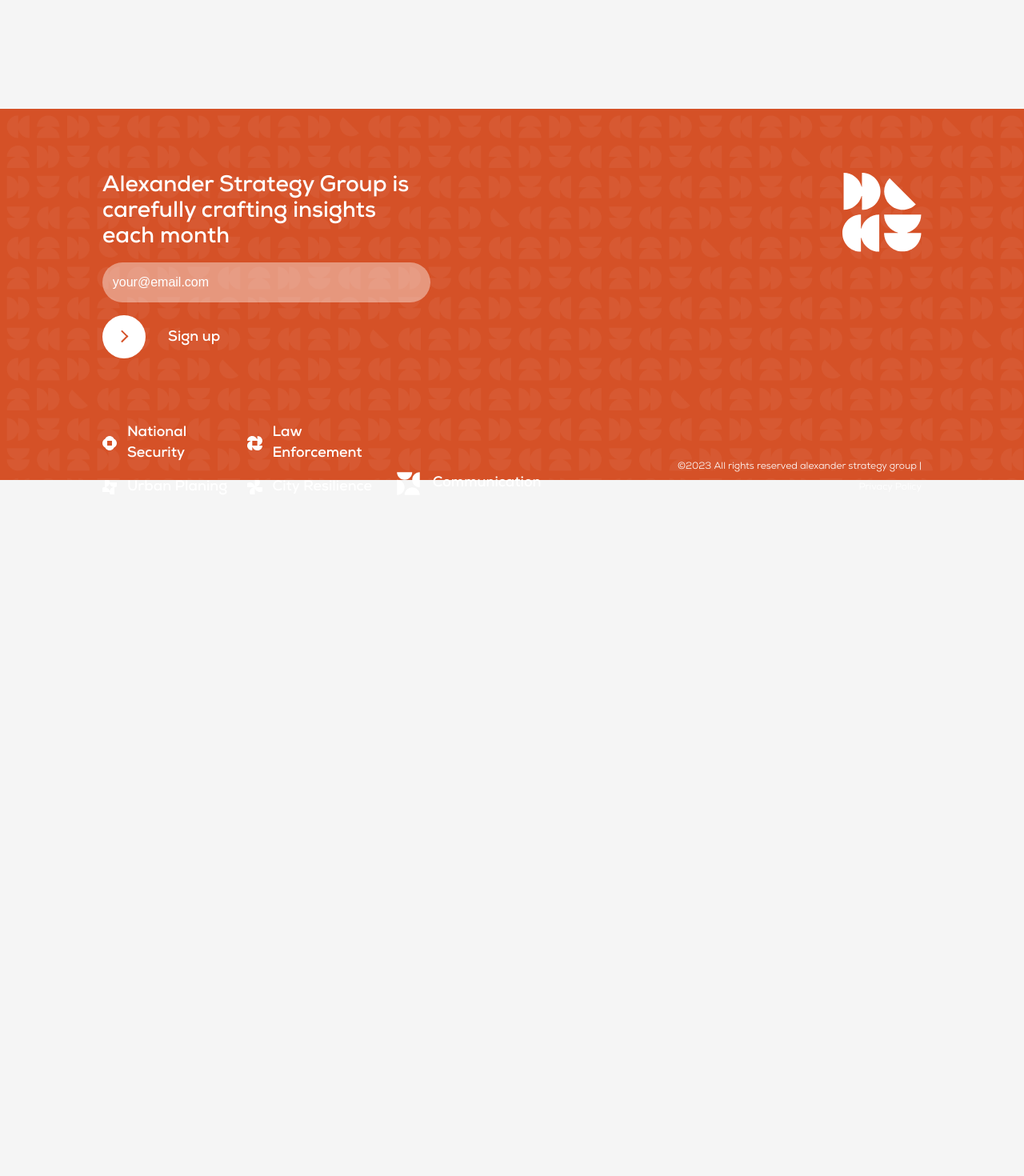
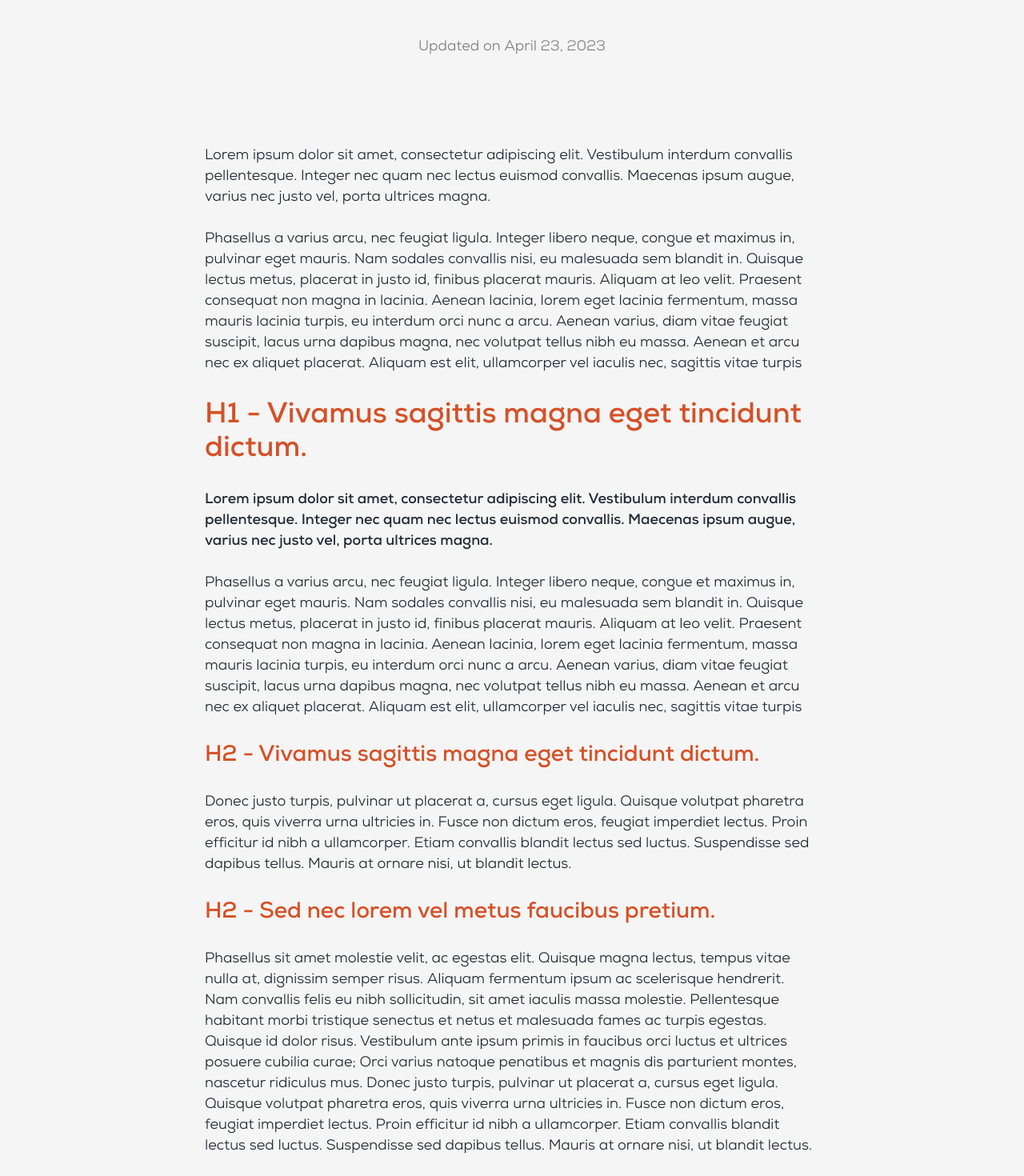
Before and after one commit to Novadigital-fr/ASG, a Nuxt app: page /privacy in a window 1280 px wide. Shown: the part 200-1670 px from the top of the page at 80% size. Before the commit the page ends 800 px from the top, so only its background shows below. Built offline with nearby package versions, Linux system fonts and the light colour scheme.

Commit message:
mail numéro 1

```diff
--- a/components/Header.vue
+++ b/components/Header.vue
@@ -71,7 +71,7 @@
   rond.value = true;
   setTimeout (()=>{
     window.location.href ="https://phenomenal-pothos-655a2a.netlify.app/contact"
-  },"1500")
+  },"800")
 }
 
 let triggerArray = [];
@@ -115,6 +115,7 @@
 
   }
 
+
 });
 
 // onUpdated(() => {
@@ -155,7 +156,23 @@
 <style lang="scss" scoped >
 .dark{
   color: var(--color-secondaire);
-  transition: color 0.5s ease-in-out;
+  // transition: color 0.5s ease-in-out;
+
+  .image1{
+        background-image: url("/img/Services_Icons/alexander_strategy_group_services_national_security.svg");
+  }
+ .image2{
+        background-image: url("/img/Services_Icons/alexander_strategy_group_services_law_enforcement.svg");
+      }
+  .image3{
+        background-image: url("/img/Services_Icons/alexander_strategy_group_services_urban_planning.svg");
+      }
+  .image4{
+        background-image: url("/img/Services_Icons/alexander_strategy_group_services_city_resilience.svg");
+      }
+  .image5{
+        background-image: url("/img/Services_Icons/alexander_strategy_group_services_communication.svg");
+      }
 }
 
 .transition_rond{
@@ -167,7 +184,7 @@
 
   &--click{
     // animation: rond 1s;
-    animation: rond 1.2s linear;
+    animation: rond 2.5s linear;
   @keyframes rond {
       0%{
         width: 0;
@@ -175,7 +192,7 @@
         // display: block;
         opacity: 0;
       }
-      90%{
+      50%{
         opacity: 1;
         height: 3500px;
         width: 3500px;
@@ -233,20 +250,44 @@
 
   }
 }
+.top_sous{
+  transition: color 0.5s;
+
+}
+nav a{
+  transition: color 0.5s;
+
+}
 nav a:hover {
   color: var(--color-orange);
+  transition: color 0.4s;
+
 }
 .sous {
   display: none;
   // position: absolute;
   width: 100%;
   z-index: 1000;
+  animation: apparition 0.4s ease-in-out;
+
+  @keyframes apparition {
+  0% {
+    transform: translateY(-20px);
+    opacity: 0;
+  }
+  100% {
+    transform: translateY(0);
+    opacity: 1;
+  }
+}
+
 }
 
 nav > ul li:hover .sous {
   display: block;
   padding-top: 2vh;
   width: max-content;
+
 }
 
 .sous li {
@@ -259,7 +300,8 @@
 
   &:hover > .image{
     rotate: 45deg;
-    transition: 0.5s;
+    transition: 0.5s ;
+
   }
   &:hover > .image1{
         background-image: url("/img/Services_Icons/alexander_strategy_group_services_national_security.svg");
@@ -286,14 +328,14 @@
   position: absolute;
 }
 button:hover {
-  scale: 1.1;
-  transition: 0.5s;
+  scale: 1.3;
+  transition: 0.3s;
   border: 1px solid var(--color-orange);
 }
 .button {
   background-color: var(--color-orange);
   background-image: url(../assets/img/contact.svg);
-  background-size: 20px 20px;
+  background-size: 15px 15px;
   background-position: center;
   background-repeat: no-repeat;
   position: absolute;
--- a/components/HomeExpertise.vue
+++ b/components/HomeExpertise.vue
@@ -87,6 +87,10 @@
     padding: 3vh 5%;
     margin: 2% 0;
     width: 35vw;
+    display: flex;
+    flex-direction: column;
+    align-items: flex-start;
+    justify-content: center;
     p {
       margin: 4vh 0;
     }
--- a/components/HomeHorizontal.vue
+++ b/components/HomeHorizontal.vue
@@ -86,7 +86,7 @@
 
   const updateProgressBar = () => {
     const progressBar = document.querySelector(".slider__progress");
-    const scrollLeft = window.scrollX;
+    const scrollLeft = window.scrollY;
     const totalWidth =
       document.documentElement.scrollWidth -
       document.documentElement.clientWidth;
@@ -161,6 +161,8 @@
   transform: scaleX(0);
   transform-origin: left center;
 }
+
+
 .tel {
   display: none;
 }
--- a/components/TheFooter.vue
+++ b/components/TheFooter.vue
@@ -72,7 +72,7 @@
         </div>
         <div class="right">
           <p>
-            ©2023 All rights reserved alexander strategy group | Privacy Policy
+            ©2023 All rights reserved alexander strategy group | <NuxtLink to="/privacy"> Privacy Policy</NuxtLink>
           </p>
         </div>
       </div>
@@ -126,6 +126,7 @@
   .left {
     display: flex;
     align-items: flex-end;
+    gap: 20px;
 
     .service {
       display: flex;
@@ -141,9 +142,9 @@
       font-weight: 700;
     }
     img {
-      width: 10%;
+      width: 20px;
       margin-right: 1vw;
-
+      transition: rotate 0.5s;
 
     }
   }
--- a/components/serv/Hero.vue
+++ b/components/serv/Hero.vue
@@ -3,7 +3,7 @@
   <div
     class="service_hero"
     :style="{
-      backgroundImage: `linear-gradient(180deg, rgba(32, 42, 53, 0) 35.3%, #202A35 100%), url(${image})`,
+      backgroundImage: `linear-gradient(180deg, rgba(32, 42, 53, 0) 50.3%, #202A35 91%), url(${image})`,
     }"
   >
     <img class="logo" :src="logo" alt="" />
@@ -88,7 +88,7 @@
 
   }
   img {
-    width: 8%;
+    width: 125px;
 
   }
 }
@@ -105,7 +105,7 @@
       margin: 10% 0 4% 0;
     }
     img {
-      width: 20%;
+      width: 80px;
     }
   }
 }
--- a/layouts/default.vue
+++ b/layouts/default.vue
@@ -1,6 +1,6 @@
 <template>
   <div>
-    <!-- <div class="loader">
+    <div class="loader">
       <client-only>
         <Vue3Lottie
           class="video"
@@ -11,7 +11,17 @@
           loop="none"
         />
       </client-only>
-    </div> -->
+      <div class="title2">
+          <!-- <div class="div top_title"></div> -->
+          <h1>
+            We help mitigate risk to keep <br />
+            communities, companies, <br />
+            and individuals safe
+          </h1>
+          <!-- <div class="div bottom_title"></div> -->
+        </div>
+        <h4>alexander strategy group</h4>
+    </div>
 
     <TheHeader />
     <slot />
@@ -23,6 +33,18 @@
 
 <script setup>
 
+// onMounted(() => {
+// const header = document.querySelector(".menu_ordi");
+
+// // Cacher le header avec la méthode CSS "display:none"
+// header.style.display = "none";
+
+// // Attendre 2 secondes avec la méthode "setTimeout()"
+// setTimeout(() => {
+//   // Afficher à nouveau le header après 2 secondes
+//   header.style.display = "block";
+// }, 2000);
+// })
 </script>
 
 <style scoped lang="scss">
@@ -37,77 +59,124 @@
 
 }
 
-@media screen and (max-width: 767px) {
+
+.loader {
+  background-color: #202a35;
+  width: 100%;
+  height: 100vh;
+  opacity: 0;
+  position: fixed;
+  display: flex;
+  flex-direction: column;
+  align-items: center;
+  justify-content: center;
+  text-align: center;
+  z-index: 20;
+  display: flex;
+  padding-top: 10%;
+  animation: loading 3s linear;
+  transform: scale(0);
+
+  @keyframes loading {
+    0% {
+      opacity: 1;
+      transform: scale(1);
+    }
+    90% {
+      opacity: 1;
+    }
+    100% {
+      opacity: 0;
+      transform: scale(1);
+    }
+  }
+}
+h4 {
+    color: var(--color-orange);
+    z-index: 10;
+    animation: soustitle 4s linear;
+    @keyframes soustitle {
+      0% {
+        opacity: 0;
+      }
+      30% {
+        opacity: 0;
+      }
+      50% {
+        opacity: 1;
+        transform: translateY(-150px);
+      }
+      70% {
+        transform: translateY(-150px);
+      }
+      80% {
+        //   transform: translateY(20px);
+      }
+      100% {
+      }
+    }
+  }
+  .title2 {
+    z-index: 4;
+    overflow: hidden;
+  }
+
+  h1 {
+    margin: 4% 0;
+    animation: title 4s;
+
+    @keyframes title {
+      0% {
+        transform: translateY(-250px);
+      }
+      70% {
+        transform: translateY(-250px);
+      }
+      100% {
+      }
+    }
+  }
+  .video {
+    position: relative;
+    z-index: 6;
+    width: 125px;
+    @media (max-width: 1024px) {
+      width: 15vw;
+
+    }
+    @media (max-width: 840px) {
+      width: 85px;
+      padding-top: 25vh;
+    }
+  }
+
+  @media screen and (max-width: 840px) {
     /* mobile */
     .reveal{
   margin-bottom: 79vh;
 }
+h4 {
+    animation: soustitle 4s;
+
+    @keyframes soustitle {
+      0% {
+        opacity: 0;
+      }
+      30% {
+        opacity: 0;
+      }
+      50% {
+        opacity: 1;
+        transform: translateY(-100px);
+      }
+      70% {
+        transform: translateY(-100px);
+      }
+      100% {
+      }
+    }
+  }
 }
 
 
-
-
-
-
-
-
-
-
-// .loader {
-//   // background-color: #202a35;
-//   width: 100%;
-//   height: 100vh;
-//   opacity: 0;
-//   position: fixed;
-//   display: flex;
-//   flex-direction: column;
-//   align-items: center;
-//   justify-content: center;
-//   z-index: 3;
-//   display: flex;
-//   animation: loading 3s linear;
-//   transform: scale(0);
-
-//   @keyframes loading {
-//     0% {
-//       opacity: 1;
-//       transform: scale(1);
-//     }
-//     90% {
-//       opacity: 1;
-//     }
-//     100% {
-//       opacity: 0;
-//       transform: scale(1);
-//     }
-//   }
-// }
-// h4 {
-//     color: var(--color-orange);
-//     z-index: 10;
-//     animation: soustitle 4s linear;
-//     @keyframes soustitle {
-//       0% {
-//         opacity: 0;
-//       }
-//       30% {
-//         opacity: 0;
-//       }
-//       50% {
-//         opacity: 1;
-//         transform: translateY(-150px);
-//       }
-//       70% {
-//         transform: translateY(-150px);
-//       }
-//       80% {
-//         //   transform: translateY(20px);
-//       }
-//       100% {
-//       }
-//     }
-//   }
-.video {
-  width: 10vw;
-}
 </style>
--- /dev/null
+++ b/pages/privacy.vue
@@ -0,0 +1,103 @@
+<template>
+          <Header/>
+
+  <div class="privacy">
+  <div>
+    <h1>Privacy Policy <br> & Terms of Use</h1>
+    <p class="updated">Updated on April 23, 2023</p>
+    <p>
+      Lorem ipsum dolor sit amet, consectetur adipiscing elit. Vestibulum
+      interdum convallis pellentesque. Integer nec quam nec lectus euismod
+      convallis. Maecenas ipsum augue, varius nec justo vel, porta ultrices
+      magna. <br />
+      <br />
+      Phasellus a varius arcu, nec feugiat ligula. Integer libero neque, congue
+      et maximus in, pulvinar eget mauris. Nam sodales convallis nisi, eu
+      malesuada sem blandit in. Quisque lectus metus, placerat in justo id,
+      finibus placerat mauris. Aliquam at leo velit. Praesent consequat non
+      magna in lacinia. Aenean lacinia, lorem eget lacinia fermentum, massa
+      mauris lacinia turpis, eu interdum orci nunc a arcu. Aenean varius, diam
+      vitae feugiat suscipit, lacus urna dapibus magna, nec volutpat tellus nibh
+      eu massa. Aenean et arcu nec ex aliquet placerat. Aliquam est elit,
+      ullamcorper vel iaculis nec, sagittis vitae turpis
+    </p>
+    <h3 class="orange">H1 - Vivamus sagittis magna eget tincidunt dictum.</h3>
+    <p>
+      <b
+        >Lorem ipsum dolor sit amet, consectetur adipiscing elit. Vestibulum
+        interdum convallis pellentesque. Integer nec quam nec lectus euismod
+        convallis. Maecenas ipsum augue, varius nec justo vel, porta ultrices
+        magna.</b
+      >
+      <br />
+      <br />
+      Phasellus a varius arcu, nec feugiat ligula. Integer libero neque, congue
+      et maximus in, pulvinar eget mauris. Nam sodales convallis nisi, eu
+      malesuada sem blandit in. Quisque lectus metus, placerat in justo id,
+      finibus placerat mauris. Aliquam at leo velit. Praesent consequat non
+      magna in lacinia. Aenean lacinia, lorem eget lacinia fermentum, massa
+      mauris lacinia turpis, eu interdum orci nunc a arcu. Aenean varius, diam
+      vitae feugiat suscipit, lacus urna dapibus magna, nec volutpat tellus nibh
+      eu massa. Aenean et arcu nec ex aliquet placerat. Aliquam est elit,
+      ullamcorper vel iaculis nec, sagittis vitae turpis
+    </p>
+    <h4 class="orange">H2 - Vivamus sagittis magna eget tincidunt dictum.</h4>
+    <p>
+      Donec justo turpis, pulvinar ut placerat a, cursus eget ligula. Quisque
+      volutpat pharetra eros, quis viverra urna ultricies in. Fusce non dictum
+      eros, feugiat imperdiet lectus. Proin efficitur id nibh a ullamcorper.
+      Etiam convallis blandit lectus sed luctus. Suspendisse sed dapibus tellus.
+      Mauris at ornare nisi, ut blandit lectus.
+    </p>
+    <h4 class="orange">H2 - Sed nec lorem vel metus faucibus pretium.</h4>
+    <p>
+      Phasellus sit amet molestie velit, ac egestas elit. Quisque magna lectus,
+      tempus vitae nulla at, dignissim semper risus. Aliquam fermentum ipsum ac
+      scelerisque hendrerit. Nam convallis felis eu nibh sollicitudin, sit amet
+      iaculis massa molestie. Pellentesque habitant morbi tristique senectus et
+      netus et malesuada fames ac turpis egestas. Quisque id dolor risus.
+      Vestibulum ante ipsum primis in faucibus orci luctus et ultrices posuere
+      cubilia curae; Orci varius natoque penatibus et magnis dis parturient
+      montes, nascetur ridiculus mus. Donec justo turpis, pulvinar ut placerat
+      a, cursus eget ligula. Quisque volutpat pharetra eros, quis viverra urna
+      ultricies in. Fusce non dictum eros, feugiat imperdiet lectus. Proin
+      efficitur id nibh a ullamcorper. Etiam convallis blandit lectus sed
+      luctus. Suspendisse sed dapibus tellus. Mauris at ornare nisi, ut blandit
+      lectus.
+    </p>
+</div>
+  </div>
+</template>
+
+<script setup></script>
+
+<style lang="scss" scoped>
+
+.privacy{
+    background-color: var(--color-bg);
+    color: var(--color-bg-dark);
+    div{
+        width: 60%;
+        display: flex;
+        flex-direction: column;
+       gap: 30px;
+       margin: 0 auto;
+       padding: 10vh 0;
+       @media (max-width: 840px) {
+        width: 80%;
+        padding: 25vh 0 10vh 0;
+
+    }
+    }
+    h1{
+        text-align: center;
+        margin-bottom: 2vh;
+    }
+    .updated{
+        text-align: center;
+        color: gray;
+        margin-bottom: 10vh;
+    }
+}
+
+</style>
```
Also changed, not shown: components/HomeHeader.vue (+32 -47 lines), components/PresentationServices.vue (+16 -15 lines), components/TheHeader.vue (+33 -15 lines).
